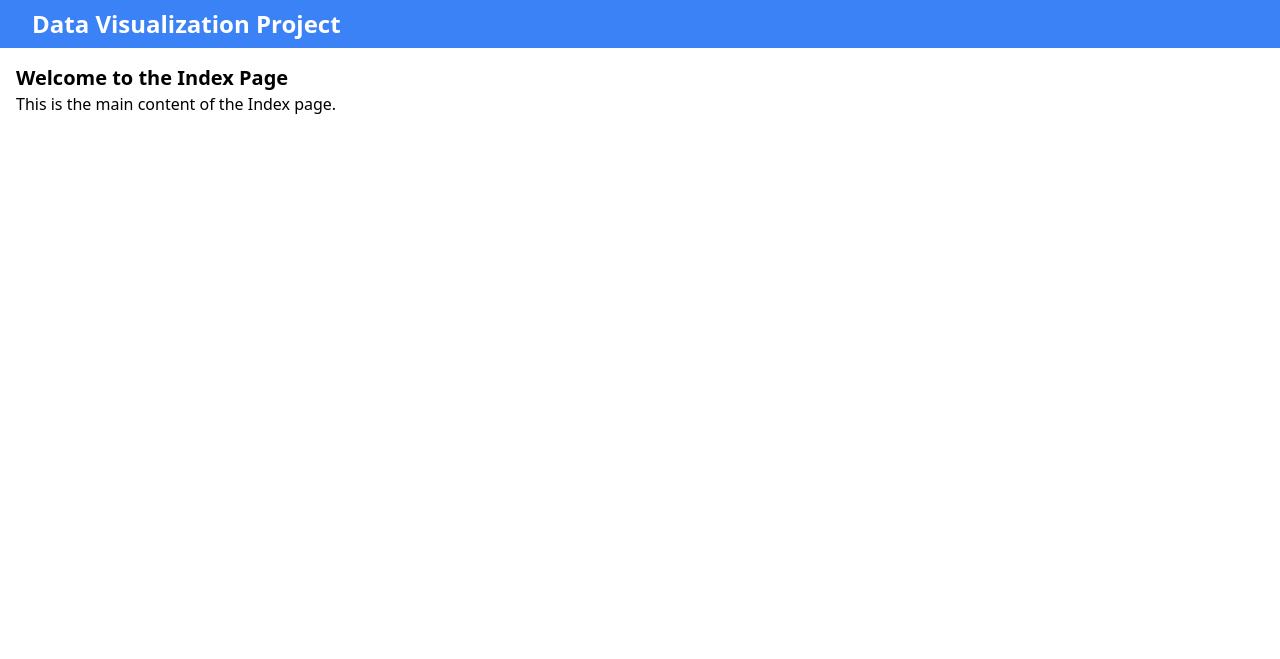
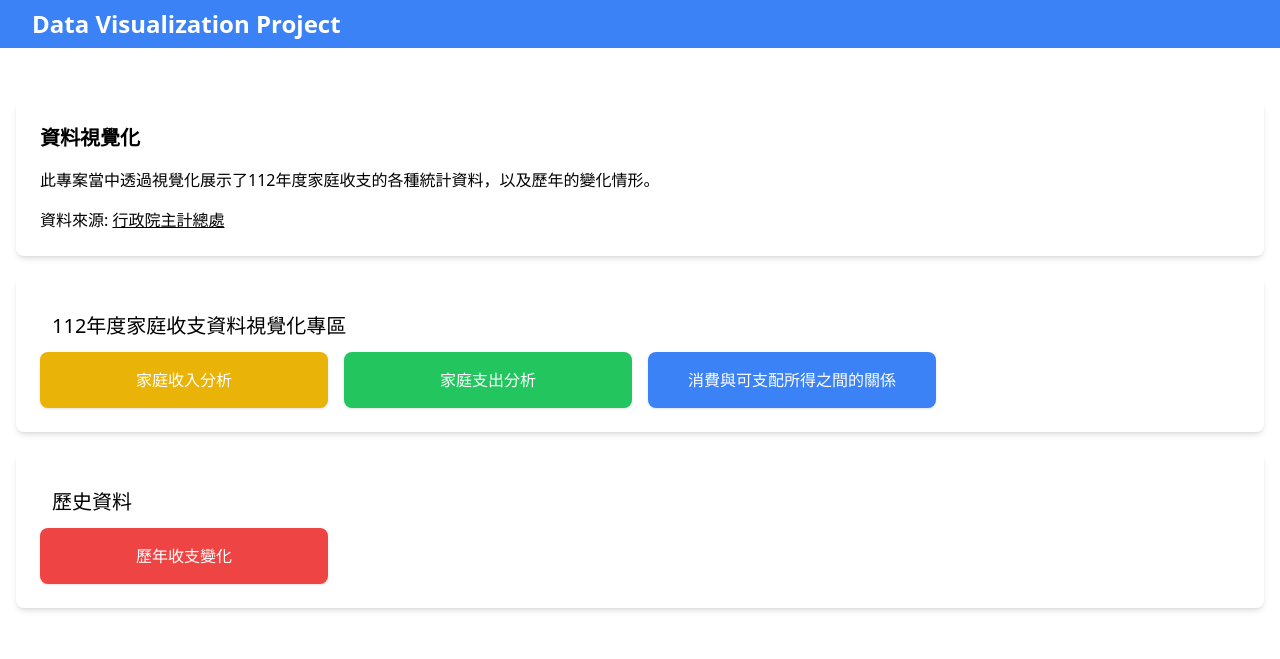
Before and after one commit to ATREE01/data-visualizaion, a Flask app: page / in a window 1280 px wide. Shown: the top 659 px of the page. Run offline with Flask 3, Linux system fonts and the light colour scheme; some libraries are stand-ins or nearby versions.

Commit message:
feat: create the link and some text in home page

```diff
--- a/templates/index.html
+++ b/templates/index.html
@@ -9,9 +9,28 @@
 <body>
     {% include 'layout/header.html' %}
 
-    <main class="p-4">
-        <h2 class="text-xl font-semibold">Welcome to the Index Page</h2>
-        <p>This is the main content of the Index page.</p>
-    </main>
+    <main class="container mx-auto px-4 py-8">
+      <section class="bg-white p-6 rounded-lg shadow-md my-5">
+          <h2 class="text-xl font-semibold mb-4">資料視覺化</h2>
+          <p class="mb-4">此專案當中透過視覺化展示了112年度家庭收支的各種統計資料，以及歷年的變化情形。</p>
+            <p>資料來源: <a class="underline" href="https://www.dgbas.gov.tw/" target="_blank">行政院主計總處</a></p>
+      </section>
+
+      <section class="bg-white p-6 rounded-lg shadow-md my-5">
+        <h2 class="text-xl p-3">112年度家庭收支資料視覺化專區</h2>
+        <div class="grid grid-cols-1 md:grid-cols-2 lg:grid-cols-4 gap-4">
+          <a href="income-analyze" class="block bg-yellow-500 text-white text-center p-4 rounded-lg shadow hover:bg-yellow-600">家庭收入分析</a>
+          <a href="expense-analyze" class="block bg-green-500 text-white text-center p-4 rounded-lg shadow hover:bg-green-600">家庭支出分析</a>
+          <a href="expense-disposable-income" class="block bg-blue-500 text-white text-center p-4 rounded-lg shadow hover:bg-blue-600">消費與可支配所得之間的關係</a>
+        </div>
+    </section>
+
+    <section class="bg-white p-6 rounded-lg shadow-md my-5">
+      <h2 class="text-xl p-3">歷史資料</h2>
+      <div class="grid grid-cols-1 md:grid-cols-2 lg:grid-cols-4 gap-4">
+        <a href="" class="block bg-red-500 text-white text-center p-4 rounded-lg shadow hover:bg-red-600">歷年收支變化</a>
+      </div>
+  </section>
+  </main>
 </body>
 </html>
```
